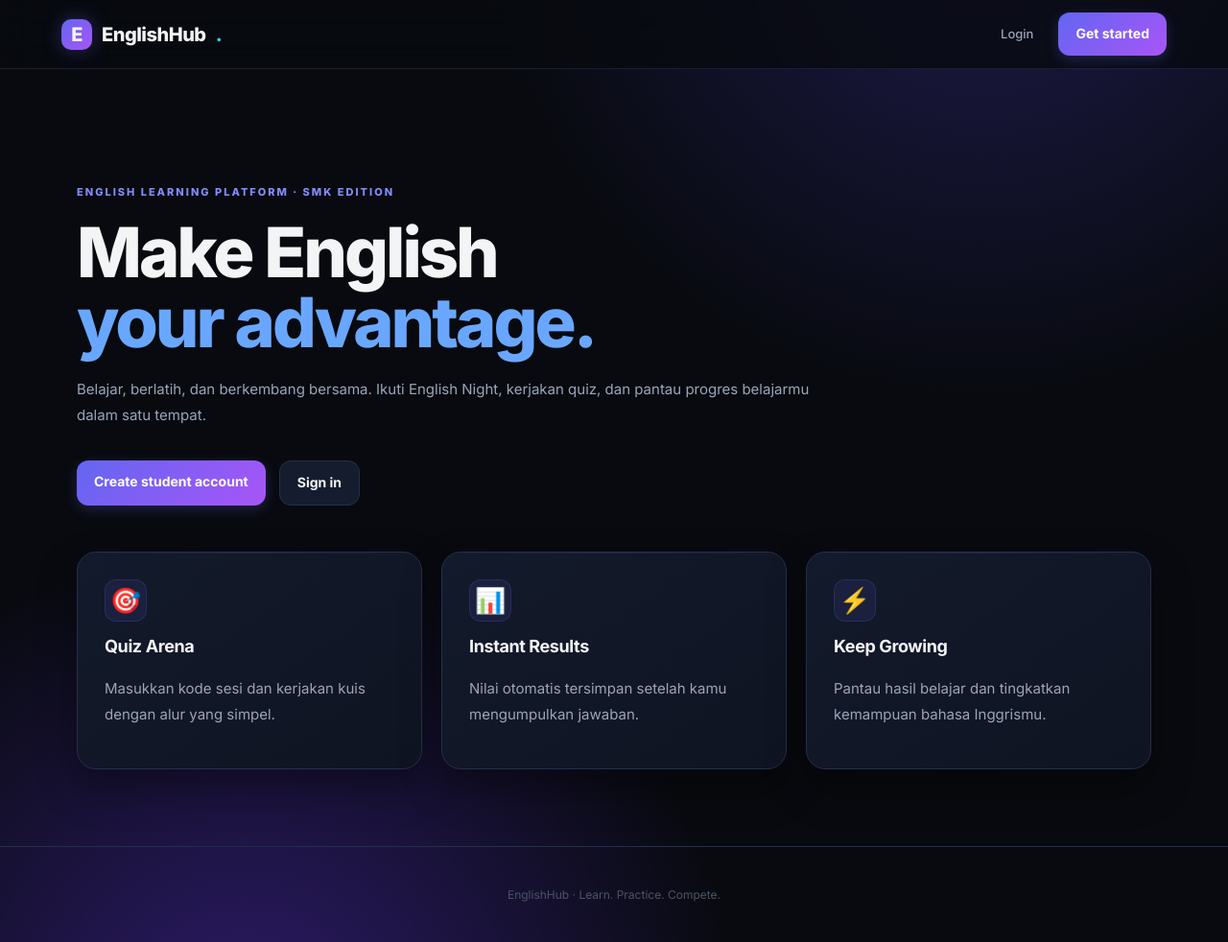
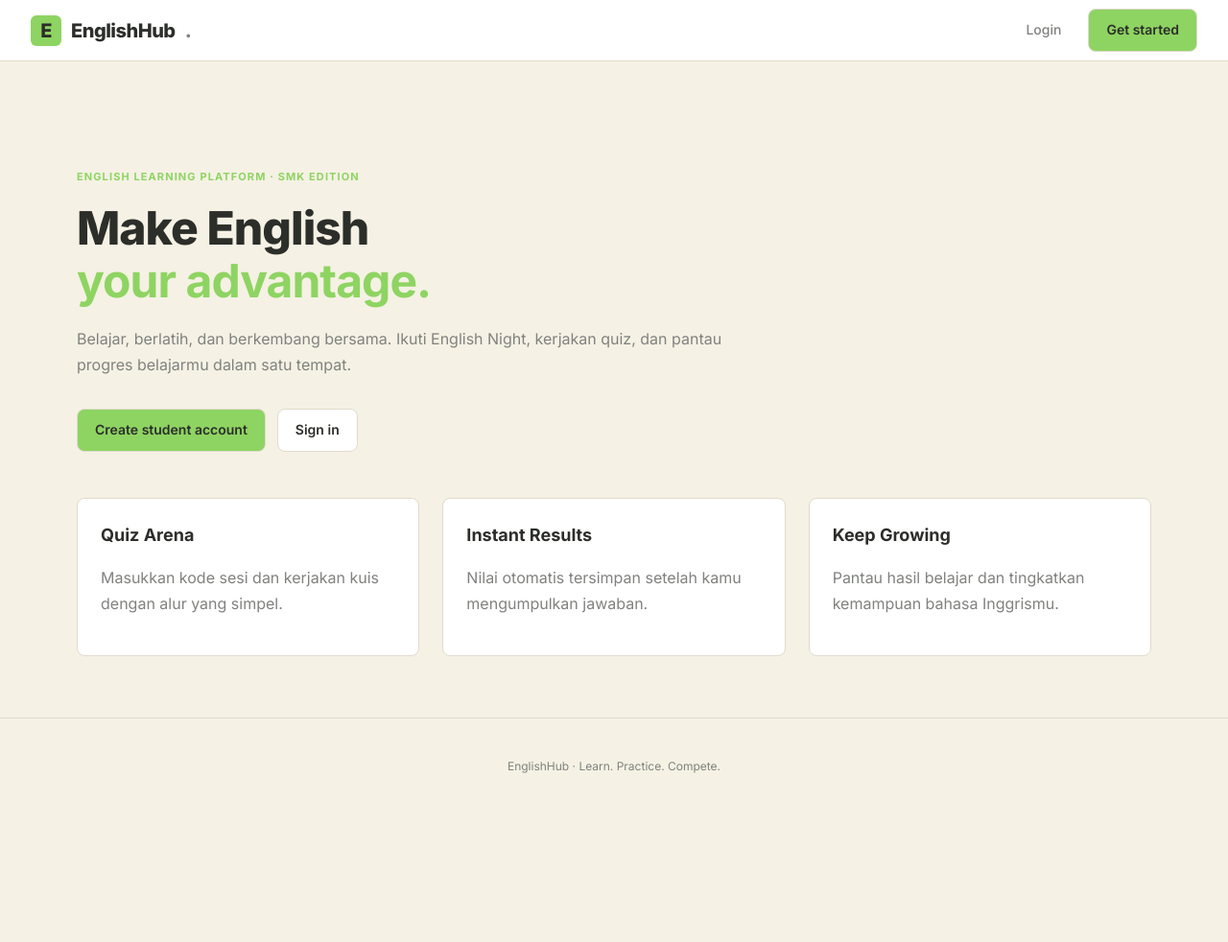
Before and after one commit to raihanffar-a11y/projek-sekolah, a PHP site: page / in a window 1280 px wide. Shown: the whole page at 96% size. After the commit the page ends 806 px from the top, so only its background shows below. Run offline with PHP 8.4, Linux system fonts and the light colour scheme.

Commit message:
Redesign UI: warm cream theme, green accent, page-specific layouts, removed AI-slop patterns

```diff
--- a/admin/quizzes.php
+++ b/admin/quizzes.php
@@ -9,6 +9,6 @@ require __DIR__ . '/../includes/header.php';
 <div class="hero-actions"><a class="button" href="<?= BASE_URL ?>/admin/create_quiz.php">+ Create quiz</a><a class="button secondary" href="<?= BASE_URL ?>/admin/results.php">View results</a></div>
 <h2 class="section-title">Your quizzes</h2>
 <div class="table-wrap"><table class="table"><tr><th>Title</th><th>Category</th><th>Status</th><th>Action</th></tr>
-<?php foreach($quizzes as $q): ?><tr><td><?= e($q['title']) ?></td><td><?= e($q['category'] ?? 'Uncategorized') ?></td><td><span class="badge"><?= e($q['status']) ?></span></td><td><a href="<?= BASE_URL ?>/admin/questions.php?id=<?= (int)$q['id'] ?>" style="color:#8dbaff">Manage questions</a> · <a href="<?= BASE_URL ?>/admin/sessions.php?id=<?= (int)$q['id'] ?>" style="color:#8dbaff">Sessions</a></td></tr><?php endforeach; ?>
+<?php foreach($quizzes as $q): ?><tr><td><?= e($q['title']) ?></td><td><?= e($q['category'] ?? 'Uncategorized') ?></td><td><span class="badge"><?= e($q['status']) ?></span></td><td><a href="<?= BASE_URL ?>/admin/questions.php?id=<?= (int)$q['id'] ?>">Manage questions</a> · <a href="<?= BASE_URL ?>/admin/sessions.php?id=<?= (int)$q['id'] ?>">Sessions</a></td></tr><?php endforeach; ?>
 <?php if(!$quizzes): ?><tr><td colspan="4" class="muted">Belum ada kuis.</td></tr><?php endif; ?></table></div>
 <?php require __DIR__ . '/../includes/footer.php'; ?>
--- a/admin/results.php
+++ b/admin/results.php
@@ -11,6 +11,6 @@ $pageTitle='Results & Analytics';require __DIR__ . '/../includes/header.php';
 ?>
 <div class="eyebrow">Performance analytics</div><h1>Results & Analytics</h1><p class="muted">Semua hasil pengerjaan yang sudah dikumpulkan.</p>
 <div class="table-wrap"><table class="table"><tr><th>Student</th><th>Quiz</th><th>Session</th><th>Score</th><th>Submitted</th><th>Detail</th></tr>
-<?php foreach($rows as $r):?><tr><td><?=e($r['name'])?><br><small class="muted"><?=e($r['email'])?></small></td><td><?=e($r['title'])?></td><td><?=e($r['session_code'])?></td><td><b><?=e((string)$r['score'])?> / <?=e((string)$r['max_score'])?></b></td><td><?=e($r['submitted_at'])?></td><td><a style="color:#8dbaff" href="<?=BASE_URL?>/result.php?id=<?=$r['id']?>">View</a></td></tr><?php endforeach;?>
+<?php foreach($rows as $r):?><tr><td><?=e($r['name'])?><br><small class="muted"><?=e($r['email'])?></small></td><td><?=e($r['title'])?></td><td><?=e($r['session_code'])?></td><td><b><?=e((string)$r['score'])?> / <?=e((string)$r['max_score'])?></b></td><td><?=e($r['submitted_at'])?></td><td><a href="<?=BASE_URL?>/result.php?id=<?=$r['id']?>">View</a></td></tr><?php endforeach;?>
 <?php if(!$rows):?><tr><td colspan="6" class="muted">Belum ada hasil pengerjaan.</td></tr><?php endif;?></table></div>
 <?php require __DIR__ . '/../includes/footer.php'; ?>
--- a/assets/style.css
+++ b/assets/style.css
@@ -1,43 +1,41 @@
 :root{
-  --bg:#080a0f;
-  --panel:#0f1422;
-  --panel2:#151c2e;
-  --line:#23304a;
-  --text:#f3f4f6;
-  --muted:#9aa5b8;
-  --blue:#6366f1;
-  --blue-glow:#818cf8;
-  --cyan:#22d3ee;
-  --green:#34d399;
-  --red:#f87171;
-  --purple:#a855f7;
-  --radius:16px;
-  --transition:all 0.3s cubic-bezier(0.4,0,0.2,1);
+  --bg:#F5F1E4;
+  --surface:#FFFFFF;
+  --border:#E0DBCE;
+  --ink:#2C2E2A;
+  --muted:#80827F;
+  --green:#8ED462;
+  --green-hover:#7CB34E;
+  --sky:#87CEEB;
+  --coral:#FF7F50;
+  --yellow:#F0E68C;
+  --radius:8px;
+  --transition:0.2s ease;
+  --shadow-sm:0 1px 2px rgba(0,0,0,0.05);
+  --shadow-md:0 4px 6px rgba(0,0,0,0.06);
 }
 
 *,*:before,*:after{box-sizing:border-box}
 html{scroll-behavior:smooth}
 body{
   margin:0;
-  background:#080a0f;
-  background-image:radial-gradient(circle at 80% -10%,#1e1b4b 0,transparent 35%),radial-gradient(circle at 20% 110%,#2d1b69 0,transparent 35%);
-  color:var(--text);
+  background:var(--bg);
+  color:var(--ink);
   font-family:Inter,system-ui,-apple-system,Segoe UI,Roboto,sans-serif;
-  font-size:15px;
+  font-size:16px;
   line-height:1.6;
   min-height:100vh;
   -webkit-font-smoothing:antialiased;
 }
 a{color:inherit;text-decoration:none}
 .topbar{
-  height:72px;
-  border-bottom:1px solid rgba(35,48,74,0.6);
+  height:64px;
+  border-bottom:1px solid var(--border);
   display:flex;
   align-items:center;
   justify-content:space-between;
-  padding:0 max(5vw,24px);
-  background:rgba(8,10,15,0.8);
-  backdrop-filter:blur(16px);
+  padding:0 32px;
+  background:var(--surface);
   position:sticky;
   top:0;
   z-index:50;
@@ -51,206 +49,199 @@ a{color:inherit;text-decoration:none}
   gap:10px;
 }
 .brand-mark{
+  width:32px;
+  height:32px;
+  border-radius:6px;
+  background:var(--green);
   display:inline-grid;
   place-items:center;
-  width:32px;
-  height:32px;
-  border-radius:10px;
-  background:linear-gradient(135deg,var(--blue),var(--purple));
-  box-shadow:0 0 20px rgba(99,102,241,0.35);
+  color:var(--ink);
+  font-weight:800;
 }
-.brand-dot{color:var(--cyan)}
-nav{display:flex;align-items:center;gap:26px;color:var(--muted);font-size:13px;font-weight:500}
-.nav-user{color:var(--text)}
+.brand-dot{color:var(--muted)}
+nav{display:flex;align-items:center;gap:28px;color:var(--muted);font-size:14px;font-weight:500}
+.nav-user{color:var(--ink)}
 .nav-button,.button{
-  background:linear-gradient(135deg,var(--blue),var(--purple));
-  color:white;
-  padding:11px 18px;
-  border-radius:12px;
-  font-weight:700;
-  border:0;
+  background:var(--green);
+  color:var(--ink);
+  padding:10px 18px;
+  border-radius:var(--radius);
+  font-weight:600;
+  border:1px solid var(--border);
   display:inline-block;
   cursor:pointer;
   transition:var(--transition);
   font-size:14px;
   text-decoration:none;
-  box-shadow:0 4px 14px rgba(99,102,241,0.25);
 }
 .nav-button:hover,.button:hover{
-  transform:translateY(-1px);
-  box-shadow:0 8px 24px rgba(99,102,241,0.4);
-  filter:brightness(1.05);
+  background:var(--green-hover);
 }
-.nav-button:active,.button:active{transform:translateY(0)}
+.nav-button:active,.button:active{
+  background:var(--green-hover);
+  transform:translateY(0);
+}
 .button.secondary{
-  background:var(--panel2);
-  border:1px solid var(--line);
-  color:var(--text);
-  box-shadow:none;
+  background:var(--surface);
+  border:1px solid var(--border);
+  color:var(--ink);
 }
 .button.secondary:hover{
-  border-color:var(--blue);
-  background:rgba(99,102,241,0.1);
-  color:var(--blue-glow);
+  background:#F0EBD9;
+  border-color:var(--muted);
 }
 .button.full{width:100%;text-align:center}
-.button:disabled{opacity:0.5;cursor:not-allowed;transform:none;box-shadow:none;}
+.button:disabled{
+  opacity:0.5;
+  cursor:not-allowed;
+}
 .container{
   width:min(1120px,92%);
-  margin:56px auto 80px;
+  margin:48px auto 64px;
 }
+.layout-center{max-width:480px;margin:0 auto;}
+.layout-read{max-width:720px;margin:0 auto;}
 .hero{
   padding:64px 0 48px;
-  max-width:800px;
+  max-width:720px;
 }
 .eyebrow{
-  color:var(--blue-glow);
+  color:var(--green);
   font-size:11px;
-  font-weight:800;
-  letter-spacing:2px;
+  font-weight:700;
+  letter-spacing:0.1em;
   text-transform:uppercase;
   margin-bottom:16px;
   display:block;
 }
 .hero h1{
-  font-size:clamp(40px,7vw,72px);
-  line-height:1.02;
-  letter-spacing:-3px;
+  font-size:clamp(32px,6vw,48px);
+  line-height:1.15;
+  letter-spacing:-0.02em;
   margin:0 0 20px;
   font-weight:800;
-  color:var(--text);
+  color:var(--ink);
 }
-.hero h1 span{color:var(--blue-glow)}
-.hero p,.muted{color:var(--muted);line-height:1.8}
+.hero p,.muted{
+  color:var(--muted);
+  line-height:1.7;
+}
 .hero-actions{
   display:flex;
-  gap:14px;
-  margin-top:34px;
+  gap:12px;
+  margin-top:32px;
   flex-wrap:wrap;
 }
 .grid{
   display:grid;
-  grid-template-columns:repeat(auto-fit,minmax(240px,1fr));
-  gap:20px;
+  grid-template-columns:repeat(auto-fit,minmax(260px,1fr));
+  gap:24px;
 }
-.card,.form-card{
-  background:linear-gradient(145deg,#131a2b,#0f1422);
-  border:1px solid var(--line);
-  border-radius:20px;
-  padding:28px;
-  box-shadow:0 20px 40px rgba(0,0,0,0.35);
-  transition:var(--transition);
-  position:relative;
-  overflow:hidden;
+.grid-item{
+  padding:24px;
+  background:var(--surface);
+  border:1px solid var(--border);
+  border-radius:var(--radius);
 }
-.card::before,.form-card::before{
-  content:"";
-  position:absolute;
-  top:0;left:0;right:0;height:1px;
-  background:linear-gradient(90deg,transparent,rgba(99,102,241,0.3),transparent);
-  opacity:0.5;
+.grid-item h3{
+  margin:0 0 8px;
+  font-size:18px;
+  font-weight:700;
+  color:var(--ink);
 }
-.card:hover{
-  border-color:rgba(99,102,241,0.3);
-  transform:translateY(-2px);
-  box-shadow:0 24px 48px rgba(0,0,0,0.4);
+.card{
+  background:var(--surface);
+  border:1px solid var(--border);
+  border-radius:var(--radius);
+  padding:24px;
+  box-shadow:var(--shadow-sm);
 }
 .card h3{
   margin:0 0 10px;
   font-size:18px;
   font-weight:700;
-  letter-spacing:-.4px;
+  color:var(--ink);
 }
 .stat{
-  font-size:34px;
+  font-size:32px;
   font-weight:800;
-  margin:12px 0 4px;
-  letter-spacing:-1px;
-  background:linear-gradient(135deg,#fff,var(--blue-glow));
-  -webkit-background-clip:text;
-  -webkit-text-fill-color:transparent;
-  background-clip:text;
-}
-.icon{
-  font-size:26px;
-  width:44px;
-  height:44px;
-  border-radius:12px;
-  background:rgba(99,102,241,0.1);
-  border:1px solid rgba(99,102,241,0.2);
-  display:inline-grid;
-  place-items:center;
-  margin-bottom:12px;
+  margin:8px 0 4px;
+  color:var(--ink);
 }
 .section-title{
   margin:48px 0 20px;
   font-size:20px;
   font-weight:700;
-  letter-spacing:-.5px;
-  color:var(--text);
+  color:var(--ink);
   display:flex;
   align-items:center;
-  gap:10px;
+  gap:8px;
 }
-.form-card{max-width:600px;margin:0 auto 60px}
+.form-card{
+  background:var(--surface);
+  border:1px solid var(--border);
+  border-radius:var(--radius);
+  padding:32px;
+  box-shadow:var(--shadow-sm);
+  max-width:480px;
+  margin:0 auto;
+}
 .form-card h1{
   margin:0 0 12px;
   font-size:28px;
   font-weight:800;
-  letter-spacing:-1px;
-  color:var(--text);
+  color:var(--ink);
 }
 .field{margin:20px 0}
 .field label{
   display:block;
-  font-size:12.5px;
+  font-size:13px;
   font-weight:600;
-  color:#c7d2fe;
-  margin-bottom:9px;
-  letter-spacing:-3px;
+  color:var(--ink);
+  margin-bottom:8px;
+  letter-spacing:0.05em;
   text-transform:uppercase;
-  letter-spacing:0.8px;
 }
 .field input,.field textarea,.field select{
   width:100%;
-  padding:14px 16px;
-  border-radius:12px;
-  border:1px solid var(--line);
-  background:#0b0f19;
-  color:var(--text);
+  padding:12px 14px;
+  border-radius:var(--radius);
+  border:1px solid var(--border);
+  background:var(--surface);
+  color:var(--ink);
   font:inherit;
-  font-size:14px;
+  font-size:15px;
   outline:none;
   transition:var(--transition);
 }
 .field input:focus,.field textarea:focus,.field select:focus{
-  border-color:var(--blue);
-  box-shadow:0 0 0 4px rgba(99,102,241,0.1);
-  background:#0f1526;
+  border-color:var(--green);
+  box-shadow:0 0 0 3px rgba(142,212,98,0.15);
 }
-.field input::placeholder{color:#4b5563}
-.field select{background-image:none}
+.field input::placeholder{color:#B8B5A6}
+.field select{background-image:none;-webkit-appearance:none;appearance:none;}
+.accent{color:var(--green);font-weight:700;}
+.code-input{text-transform:uppercase;}
 .alert{
-  padding:16px 20px;
-  border-radius:14px;
-  background:rgba(127,29,29,0.12);
-  border:1px solid rgba(165,52,52,0.35);
-  color:#fecaca;
+  padding:14px 18px;
+  border-radius:var(--radius);
+  background:#FDF3EC;
+  border:1px solid #F5C9AE;
+  color:#D95D39;
   margin:18px 0;
   font-size:14px;
 }
 .success{
-  background:rgba(34,197,94,0.1);
-  border:1px solid rgba(34,197,94,0.3);
-  color:#86efac;
+  background:#F0F8E9;
+  border:1px solid #D9E8BD;
+  color:#4E7A1E;
 }
 .table-wrap{
   overflow:auto;
-  border:1px solid var(--line);
-  border-radius:16px;
+  border:1px solid var(--border);
+  border-radius:var(--radius);
   margin:10px 0;
-  background:#0b0f19;
-  box-shadow:0 10px 30px rgba(0,0,0,0.3);
+  background:var(--surface);
 }
 .table{
   width:100%;
@@ -260,85 +251,80 @@ nav{display:flex;align-items:center;gap:26px;color:var(--muted);font-size:13px;f
 }
 .table th,.table td{
   text-align:left;
-  padding:16px 20px;
-  border-bottom:1px solid var(--line);
+  padding:14px 20px;
+  border-bottom:1px solid var(--border);
 }
 .table th{
   color:var(--muted);
   font-size:11px;
   font-weight:700;
   text-transform:uppercase;
-  letter-spacing:1px;
-  background:rgba(15,20,34,0.4);
+  letter-spacing:0.1em;
+  background:#FAF7EF;
 }
 .table tr:last-child td{border-bottom:0}
-.table tr:hover td{background:rgba(99,102,241,0.03)}
+.table tr:hover td{background:#FAF7EF}
 .badge{
   display:inline-block;
-  padding:6px 12px;
-  border-radius:999px;
-  background:rgba(168,85,247,0.15);
-  border:1px solid rgba(168,85,247,0.3);
-  color:#d8b4fe;
+  padding:5px 10px;
+  border-radius:6px;
+  background:#FAF7EF;
+  border:1px solid var(--border);
+  color:var(--ink);
   font-size:11px;
   font-weight:700;
   text-transform:uppercase;
-  letter-spacing:0.6px;
+  letter-spacing:0.05em;
 }
 .question{
-  padding:22px;
-  border:1px solid var(--line);
-  border-radius:16px;
+  padding:20px;
+  border:1px solid var(--border);
+  border-radius:var(--radius);
   margin:20px 0;
-  background:#0b0f19;
-  transition:var(--transition);
+  background:var(--surface);
 }
-.question:hover{border-color:rgba(99,102,241,0.3)}
 .option{
   display:flex;
   align-items:flex-start;
   gap:12px;
   padding:14px 16px;
-  border:1px solid var(--line);
-  border-radius:14px;
+  border:1px solid var(--border);
+  border-radius:var(--radius);
   margin:10px 0;
   cursor:pointer;
   transition:var(--transition);
-  background:#0a0e18;
+  background:var(--surface);
 }
 .option:hover{
-  border-color:var(--blue);
-  background:rgba(99,102,241,0.05);
+  border-color:var(--green);
+  background:#F0F8E9;
 }
-.option input{cursor:pointer}
+.option input{cursor:pointer;margin-top:2px}
 .option input:checked{
-  border-color:var(--blue);
-  box-shadow:0 0 0 3px rgba(99,102,241,0.2);
+  border-color:var(--green);
+  box-shadow:0 0 0 3px rgba(142,212,98,0.2);
 }
 .footer{
   text-align:center;
-  color:#4b5563;
+  color:var(--muted);
   padding:40px 20px;
-  border-top:1px solid var(--line);
+  border-top:1px solid var(--border);
   font-size:12px;
-  margin-top:60px;
+  margin-top:64px;
 }
-@keyframes fadeInUp{
-  from{opacity:0;transform:translateY(12px)}
-  to{opacity:1;transform:translateY(0)}
+@keyframes fadeIn{
+  from{opacity:0;}
+  to{opacity:1;}
 }
 .card,.question,.field{
-  animation:fadeInUp 0.5s ease both;
+  animation:fadeIn 0.4s ease both;
 }
-.card:nth-child(2){animation-delay:0.1s}
-.card:nth-child(3){animation-delay:0.2s}
 @media(max-width:650px){
-  .topbar{padding:0 5%;height:auto;min-height:68px}
-  .topbar nav{gap:12px;font-size:12px}
+  .topbar{padding:0 5%;height:auto;min-height:60px}
+  .topbar nav{gap:16px;font-size:13px}
   .nav-user{display:none}
   .container{margin-top:24px;margin-bottom:40px}
   .hero{padding-top:40px}
-  .hero h1{letter-spacing:-1.5px}
   .hero-actions{flex-direction:column}
   .card,.form-card{padding:20px}
   .table-wrap{font-size:13px}
--- a/dashboard.php
+++ b/dashboard.php
@@ -18,10 +18,10 @@ if ($user['role'] === 'admin'):
   $stmt = db()->prepare("SELECT a.score,a.max_score,a.submitted_at,q.title FROM attempts a JOIN sessions s ON s.id=a.session_id JOIN quizzes q ON q.id=s.quiz_id WHERE a.user_id=? AND a.submitted_at IS NOT NULL ORDER BY a.submitted_at DESC LIMIT 5");
   $stmt->execute([$user['id']]); $recent = $stmt->fetchAll();
 ?>
-<div class="eyebrow">Student workspace</div><h1>Good evening, <?= e($user['name']) ?> 👋</h1><p class="muted">Siap meningkatkan kemampuan bahasa Inggrismu?</p>
+<div class="eyebrow">Student workspace</div><h1>Good evening, <?= e($user['name']) ?></h1><p class="muted">Siap meningkatkan kemampuan bahasa Inggrismu?</p>
 <div class="grid">
-  <div class="card"><div class="icon">🎮</div><h3>Join Quiz Session</h3><p class="muted">Punya kode sesi dari guru? Masukkan untuk mulai.</p><a class="button" href="<?= BASE_URL ?>/join.php">Enter session code</a></div>
-  <div class="card"><div class="icon">📈</div><h3>My Progress</h3><p class="muted">Lihat hasil pengerjaan kuis terakhirmu.</p><div class="stat"><?= count($recent) ?></div><span class="muted">Recent attempts</span></div>
+  <div class="grid-item"><h3>Join Quiz Session</h3><p class="muted">Punya kode sesi dari guru? Masukkan untuk mulai.</p><a class="button" href="<?= BASE_URL ?>/join.php">Enter session code</a></div>
+  <div class="grid-item"><h3>My Progress</h3><p class="muted">Lihat hasil pengerjaan kuis terakhirmu.</p><div class="stat"><?= count($recent) ?></div><span class="muted">Recent attempts</span></div>
 </div>
 <h2 class="section-title">Recent results</h2>
 <?php if(!$recent): ?><div class="card muted">Belum ada hasil kuis. Masukkan kode sesi untuk memulai.</div><?php else: ?>
--- a/index.php
+++ b/index.php
@@ -7,13 +7,13 @@ require __DIR__ . '/includes/header.php';
 ?>
 <section class="hero">
   <div class="eyebrow">English learning platform · SMK edition</div>
-  <h1>Make English<br><span style="color:#69a7ff">your advantage.</span></h1>
+  <h1>Make English<br><span class="accent">your advantage.</span></h1>
   <p>Belajar, berlatih, dan berkembang bersama. Ikuti English Night, kerjakan quiz, dan pantau progres belajarmu dalam satu tempat.</p>
   <div class="hero-actions"><a class="button" href="<?= BASE_URL ?>/register.php">Create student account</a><a class="button secondary" href="<?= BASE_URL ?>/login.php">Sign in</a></div>
 </section>
 <div class="grid">
-  <div class="card"><div class="icon">🎯</div><h3>Quiz Arena</h3><p class="muted">Masukkan kode sesi dan kerjakan kuis dengan alur yang simpel.</p></div>
-  <div class="card"><div class="icon">📊</div><h3>Instant Results</h3><p class="muted">Nilai otomatis tersimpan setelah kamu mengumpulkan jawaban.</p></div>
-  <div class="card"><div class="icon">⚡</div><h3>Keep Growing</h3><p class="muted">Pantau hasil belajar dan tingkatkan kemampuan bahasa Inggrismu.</p></div>
+  <div class="grid-item"><h3>Quiz Arena</h3><p class="muted">Masukkan kode sesi dan kerjakan kuis dengan alur yang simpel.</p></div>
+  <div class="grid-item"><h3>Instant Results</h3><p class="muted">Nilai otomatis tersimpan setelah kamu mengumpulkan jawaban.</p></div>
+  <div class="grid-item"><h3>Keep Growing</h3><p class="muted">Pantau hasil belajar dan tingkatkan kemampuan bahasa Inggrismu.</p></div>
 </div>
 <?php require __DIR__ . '/includes/footer.php'; ?>
--- a/join.php
+++ b/join.php
@@ -21,5 +21,5 @@ $pageTitle='Join quiz';require __DIR__ . '/includes/header.php';
 ?>
 <div class="form-card"><div class="eyebrow">Quiz Arena</div><h1>Join a session</h1><p class="muted">Masukkan kode sesi dari guru atau admin.</p>
 <?php if($error):?><div class="alert"><?=e($error)?></div><?php endif;?>
-<form method="post"><input type="hidden" name="csrf" value="<?=e(csrf_token())?>"><div class="field"><label>Session code</label><input name="code" maxlength="12" required placeholder="Ex. A1B2C3" style="text-transform:uppercase"></div><button class="button full">Find session</button></form></div>
+<form method="post"><input type="hidden" name="csrf" value="<?=e(csrf_token())?>"><div class="field"><label>Session code</label><input name="code" maxlength="12" required placeholder="Ex. A1B2C3" class="code-input"></div><button class="button full">Find session</button></form></div>
 <?php require __DIR__ . '/includes/footer.php'; ?>
--- a/login.php
+++ b/login.php
@@ -25,5 +25,5 @@ require __DIR__ . '/includes/header.php';
 <form method="post"><input type="hidden" name="csrf" value="<?= e(csrf_token()) ?>">
 <div class="field"><label>Email</label><input type="email" name="email" required></div>
 <div class="field"><label>Password</label><input type="password" name="password" required></div>
-<button class="button full">Login</button></form><p class="muted">Belum punya akun? <a href="<?= BASE_URL ?>/register.php" style="color:#80b4ff">Daftar</a></p></div>
+<button class="button full">Login</button></form><p class="muted">Belum punya akun? <a href="<?= BASE_URL ?>/register.php">Daftar</a></p></div>
 <?php require __DIR__ . '/includes/footer.php'; ?>
--- a/register.php
+++ b/register.php
@@ -31,5 +31,5 @@ require __DIR__ . '/includes/header.php';
 <div class="field"><label>Full name</label><input name="name" maxlength="100" required value="<?= e($_POST['name'] ?? '') ?>"></div>
 <div class="field"><label>Email</label><input type="email" name="email" required value="<?= e($_POST['email'] ?? '') ?>"></div>
 <div class="field"><label>Password</label><input type="password" name="password" minlength="8" required></div>
-<button class="button full">Create account</button></form><p class="muted">Sudah punya akun? <a href="<?= BASE_URL ?>/login.php" style="color:#80b4ff">Login</a></p></div>
+<button class="button full">Create account</button></form><p class="muted">Sudah punya akun? <a href="<?= BASE_URL ?>/login.php">Login</a></p></div>
 <?php require __DIR__ . '/includes/footer.php'; ?>
```
